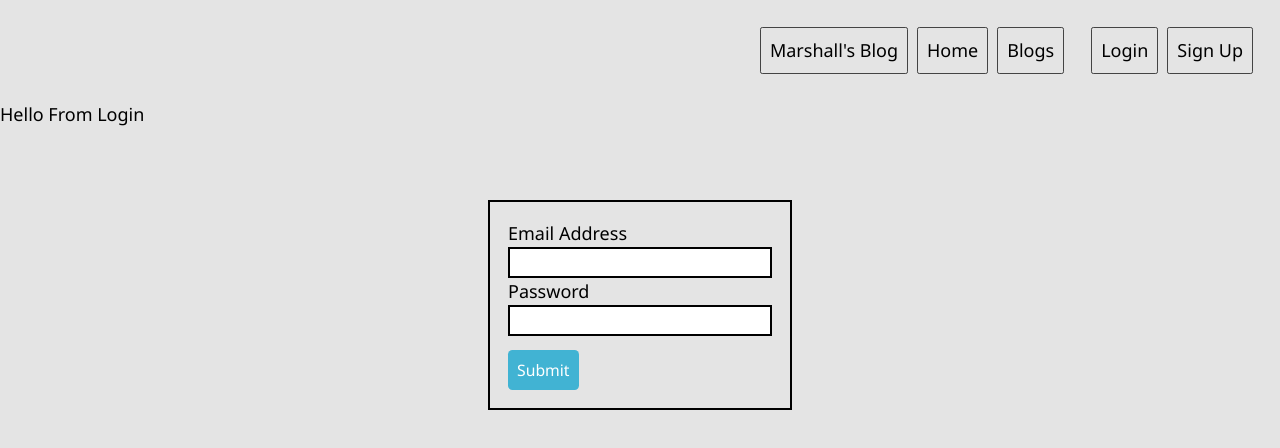
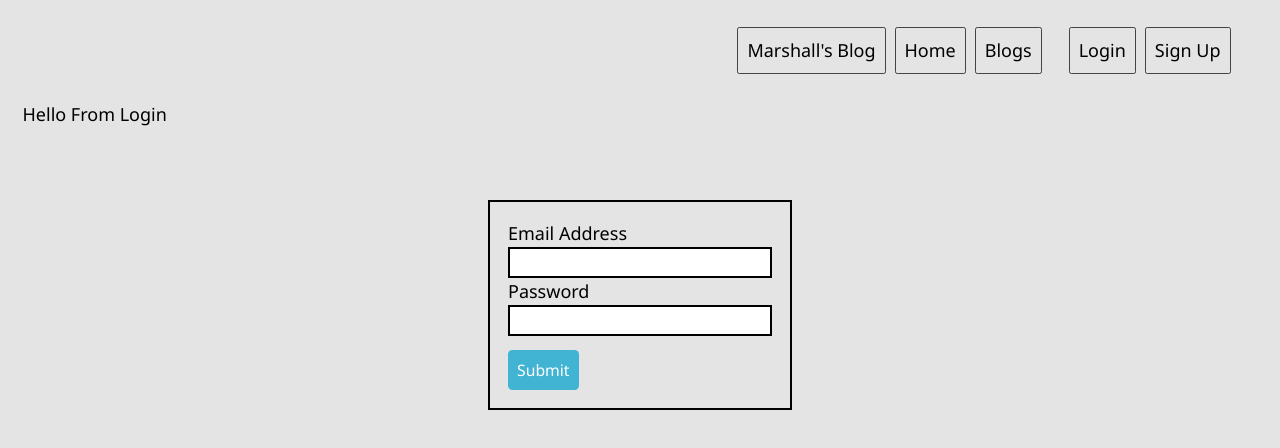
Before and after one commit to Marshvp/OdinBlog, a React (Vite) app: page /login in a window 1280 px wide. Shown: the top 448 px of the page. Built offline with nearby package versions, Linux system fonts and the light colour scheme.

Commit message:
added Layout.jsx into src for tailwind builds. added testPage.jsx for quick debugging.

```diff
--- a/src/components/NavBar.jsx
+++ b/src/components/NavBar.jsx
@@ -1,6 +1,13 @@
 import { Link } from "react-router-dom"
 
 export default function NavBar() {
+
+  const token = localStorage.getItem("token")
+  if (token) {
+    const username = localStorage.getItem("username")
+    console.log("Token found");
+  }
+
   return (
     <div>
       <div className="navBarContainer grid mt-4 mb-4 pt-2 pb-2 bg-blogGrey">
--- a/Layout.jsx
+++ b/src/components/pages/Layout.jsx
@@ -1,9 +1,9 @@
 import { Outlet } from "react-router-dom";
-import NavBar from "./src/components/NavBar";
+import NavBar from "../NavBar";
 
 export default function Layout() {
   return (
-    <div className="bg-blogGrey min-h-screen">
+    <div className="px-5 bg-blogGrey min-h-screen ">
       <NavBar />
       <Outlet />
     </div>
--- /dev/null
+++ b/src/components/pages/testPage.jsx
@@ -0,0 +1,14 @@
+import useAuth from "../../hooks/auth/VerifyToken";
+
+
+
+export default function TestComponent() {
+  useAuth();
+
+  return (
+    <div>
+      <h1>Test page</h1>
+      <div>TestPadding</div>
+    </div>
+  )
+}
--- a/src/hooks/auth/VerifyToken.jsx
+++ b/src/hooks/auth/VerifyToken.jsx
@@ -5,9 +5,11 @@ import { useNavigate } from "react-router-dom";
 
 function isTokenExpired(token) {
   if (!token) return true;
-  const { exp } = jwtDecode(token)
-  return Date.now() >= exp * 1000
+  const decoded = jwtDecode(token)
+  console.log(decoded)
+  return Date.now() >= decoded.exp * 1000
 }
+
 
 export default function useAuth() {
   const navigate = useNavigate();
--- a/src/index.css
+++ b/src/index.css
@@ -2,18 +2,14 @@
 @tailwind components;
 @tailwind utilities;
 
-* {
+html,
+body {
+    height: 100%;
     margin: 0;
     padding: 0;
     font-family: 'Segoe UI', Tahoma, Geneva, Verdana, sans-serif;
     font-size: 18px;
-}
-
-body {
-    height: 100%;
-    margin: 0;
-    padding: 0;
-    @apply bg-blogGrey;
+    @apply bg-blogGrey
 }
 
 
--- a/src/output.css
+++ b/src/output.css
@@ -553,3 +553,134 @@ video {
 [hidden]:where(:not([hidden="until-found"])) {
   display: none;
 }
+
+.mb-4 {
+  margin-bottom: 1rem;
+}
+
+.mt-3 {
+  margin-top: 0.75rem;
+}
+
+.mt-4 {
+  margin-top: 1rem;
+}
+
+.flex {
+  display: flex;
+}
+
+.grid {
+  display: grid;
+}
+
+.justify-end {
+  justify-content: flex-end;
+}
+
+.gap-2 {
+  gap: 0.5rem;
+}
+
+.rounded {
+  border-radius: 0.25rem;
+}
+
+.rounded-sm {
+  border-radius: 0.125rem;
+}
+
+.border {
+  border-width: 1px;
+}
+
+.border-blogBlack {
+  --tw-border-opacity: 1;
+  border-color: rgb(68 68 68 / var(--tw-border-opacity, 1));
+}
+
+.bg-blogBlue {
+  --tw-bg-opacity: 1;
+  background-color: rgb(65 179 211 / var(--tw-bg-opacity, 1));
+}
+
+.bg-blogGrey {
+  --tw-bg-opacity: 1;
+  background-color: rgb(228 228 228 / var(--tw-bg-opacity, 1));
+}
+
+.bg-sky-500 {
+  --tw-bg-opacity: 1;
+  background-color: rgb(14 165 233 / var(--tw-bg-opacity, 1));
+}
+
+.p-2 {
+  padding: 0.5rem;
+}
+
+.px-2 {
+  padding-left: 0.5rem;
+  padding-right: 0.5rem;
+}
+
+.px-4 {
+  padding-left: 1rem;
+  padding-right: 1rem;
+}
+
+.pb-2 {
+  padding-bottom: 0.5rem;
+}
+
+.pt-2 {
+  padding-top: 0.5rem;
+}
+
+.text-sm {
+  font-size: 0.875rem;
+  line-height: 1.25rem;
+}
+
+.text-white {
+  --tw-text-opacity: 1;
+  color: rgb(255 255 255 / var(--tw-text-opacity, 1));
+}
+
+body {
+  height: 100%;
+  margin: 0;
+  padding: 0;
+  font-family: 'Segoe UI', Tahoma, Geneva, Verdana, sans-serif;
+  font-size: 18px;
+  --tw-bg-opacity: 1;
+  background-color: rgb(228 228 228 / var(--tw-bg-opacity, 1));
+}
+
+.formContainer {
+  margin: 4rem;
+  display: flex;
+  justify-content: center;
+}
+
+.formActual {
+  border: 2px solid black;
+  padding: 1rem;
+}
+
+.formControl {
+  display: flex;
+  flex-direction: column;
+}
+
+.signUpInput {
+  border: 2px solid black
+}
+
+.signUpButton {
+  margin-top: 1rem;
+}
+
+.hover\:bg-sky-700:hover {
+  --tw-bg-opacity: 1;
+  background-color: rgb(3 105 161 / var(--tw-bg-opacity, 1));
+}
```
Also changed, not shown: src/main.jsx (+9 -4 lines).
